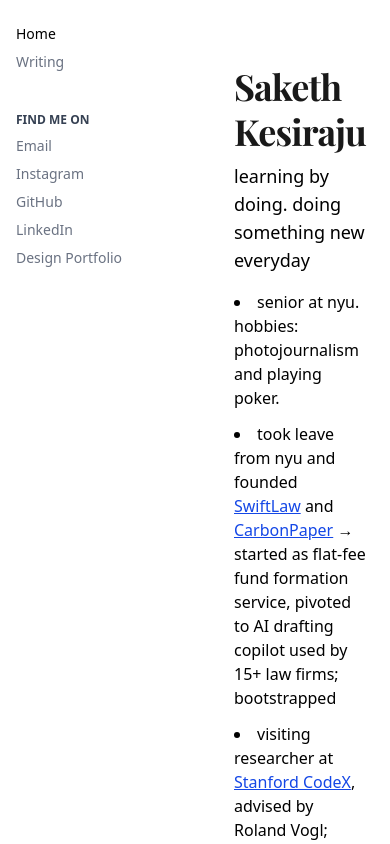
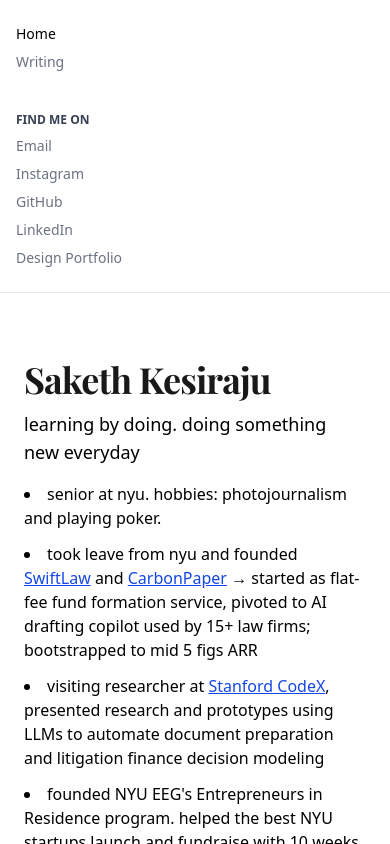
Before and after one commit to sakethkesiraju26/personal_website_clean, a Next.js app: page / in a window 390 px wide. Shown: the top 844 px of the page. Built offline with nearby package versions, Linux system fonts and the light colour scheme; a web font is replaced by a local one.

Commit message:
Update homepage: ARR and Stanford CodeX bullet edits

```diff
--- a/src/app/page.tsx
+++ b/src/app/page.tsx
@@ -2,9 +2,9 @@
 
 export default function Home() {
   return (
-    <div className="w-full min-h-screen flex bg-white text-black font-sans">
+    <div className="w-full min-h-screen flex flex-col md:flex-row bg-white text-black font-sans">
       {/* Sidebar Navigation */}
-      <aside className="flex flex-col w-full md:w-64 min-h-screen px-4 md:px-8 py-6 md:py-12 bg-white text-sm border-b md:border-b-0 md:border-r border-gray-200 sticky top-0 h-auto md:h-screen">
+      <aside className="flex flex-col w-full md:w-64 min-h-auto md:min-h-screen px-4 md:px-8 py-6 md:py-12 bg-white text-sm border-b md:border-b-0 md:border-r border-gray-200 sticky top-0 h-auto md:h-screen z-10">
         <nav className="flex flex-col gap-2 mb-10">
           <a href="#" className="font-medium text-black hover:underline">Home</a>
           <a href="/writing" className="text-gray-500 hover:underline">Writing</a>
@@ -26,8 +26,8 @@
         <p className="text-lg mb-4">learning by doing. doing something new everyday</p>
         <ul className="list-disc list-inside space-y-3 text-base mb-2">
           <li>senior at nyu. hobbies: photojournalism and playing poker.</li>
-          <li className="mt-0">took leave from nyu and founded <a href="https://www.tryswiftlaw.com" className="underline text-blue-700" target="_blank" rel="noopener noreferrer">SwiftLaw</a> and <a href="https://www.carbonpaper.ai" className="underline text-blue-700" target="_blank" rel="noopener noreferrer">CarbonPaper</a> → started as flat-fee fund formation service, pivoted to AI drafting copilot used by 15+ law firms; bootstrapped</li>
-          <li>visiting researcher at <a href="https://www.youtube.com/watch?v=qdljfmv_tcw&t=1687s" className="underline text-blue-700" target="_blank" rel="noopener noreferrer">Stanford CodeX</a>, advised by Roland Vogl; presented research and prototypes on legal decision modeling with LLMs</li>
+          <li className="mt-0">took leave from nyu and founded <a href="https://www.tryswiftlaw.com" className="underline text-blue-700" target="_blank" rel="noopener noreferrer">SwiftLaw</a> and <a href="https://www.carbonpaper.ai" className="underline text-blue-700" target="_blank" rel="noopener noreferrer">CarbonPaper</a> → started as flat-fee fund formation service, pivoted to AI drafting copilot used by 15+ law firms; bootstrapped to mid 5 figs ARR</li>
+          <li>visiting researcher at <a href="https://www.youtube.com/watch?v=qdljfmv_tcw&t=1687s" className="underline text-blue-700" target="_blank" rel="noopener noreferrer">Stanford CodeX</a>, presented research and prototypes using LLMs to automate document preparation and litigation finance decision modeling</li>
           <li>
             founded NYU EEG&apos;s Entrepreneurs in Residence program. helped the best NYU startups launch and fundraise with 10 weeks of programming from General Catalyst, a16z, and top operators in AI.
             <details className="ml-4 mt-2">
```
